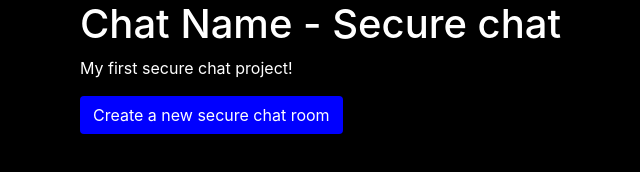
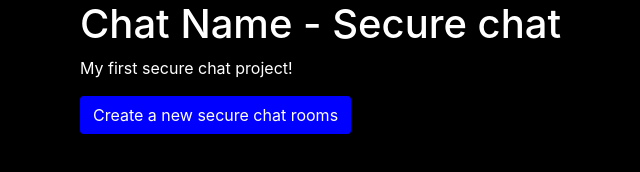
Before and after one commit to kto-to20/secure-chat, a plain HTML site: page index.html in a window 1280 px wide. Shown: the full height of the page, 5-645 px from the left. Drawn offline with nearby package versions, Linux system fonts and the light colour scheme.

Commit message:
Update index.html

```diff
--- a/index.html
+++ b/index.html
@@ -24,7 +24,7 @@
 <div class="container">
     <h1>Chat Name - Secure chat</h1>
     <p>My first secure chat project!</p>
-    <a href="create_chat.html" class="btn btn-create">Create a new secure chat room</a>
+    <a href="create_chat.html" class="btn btn-create">Create a new secure chat rooms</a>
 </div>
 
 </body>
```
